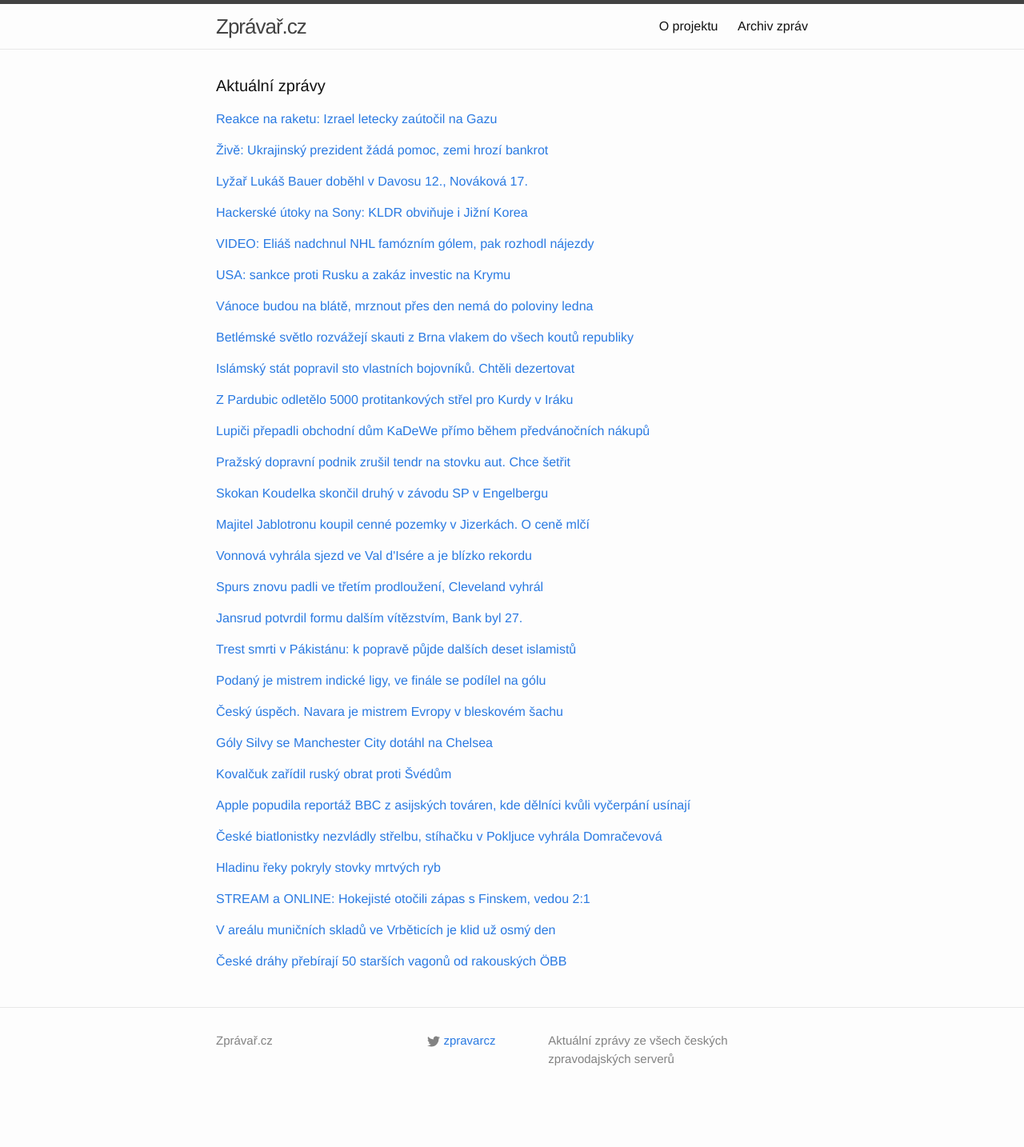
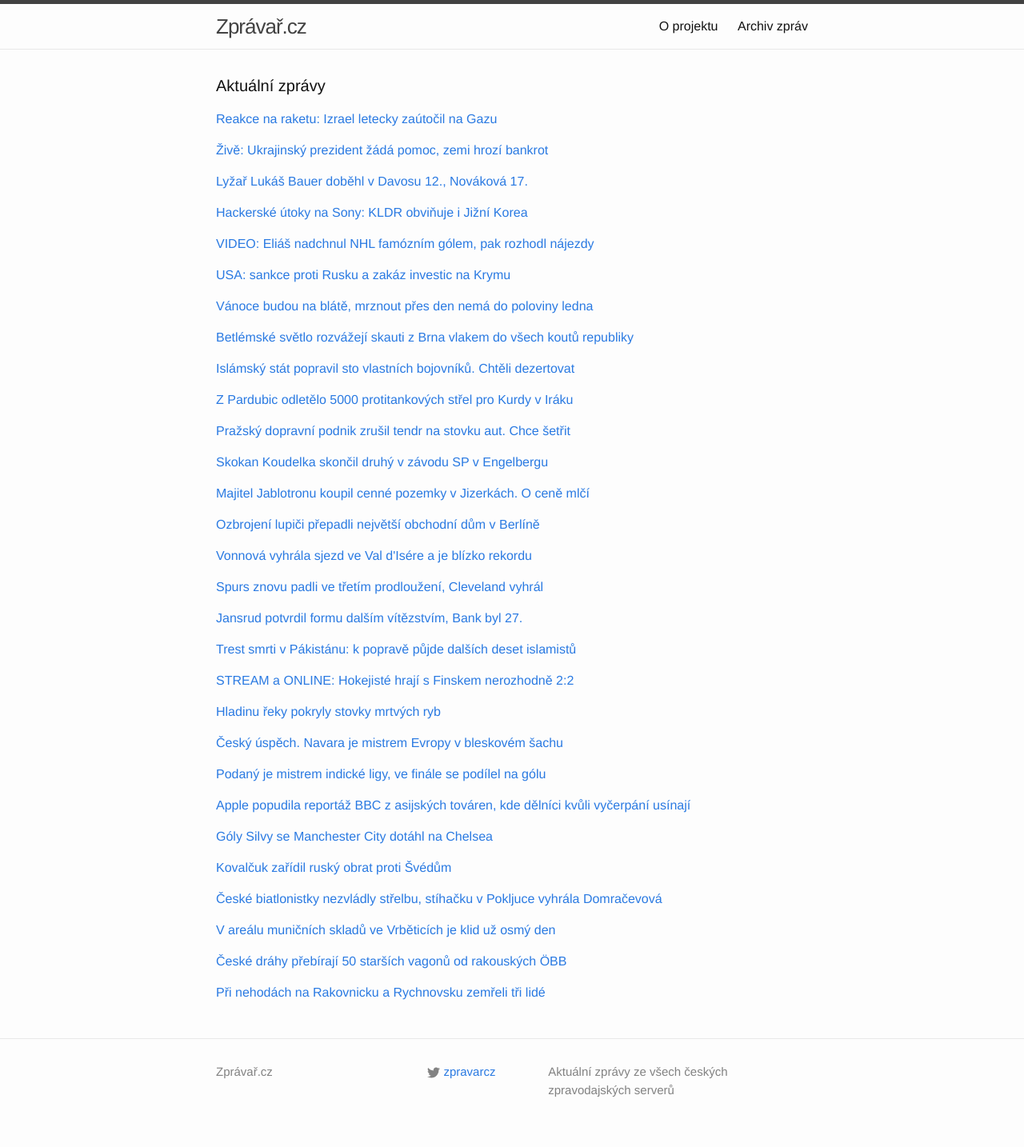
Before and after one commit to adliska/zpravar, a Jekyll site: the page built from index.html, in a window 1280 px wide. Shown: the whole page at 80% size. Built offline with Jekyll 4.4.1, drawn with Linux system fonts in a browser that asks for light colours; before the commit the page ends 1395 px from its top, so only the background shows below that; some of the changed lines change nothing that is shown.

Commit message:
zpravar news update

```diff
--- a/index.html
+++ b/index.html
@@ -125,18 +125,8 @@ layout: default
 <li><a href=http://echo24.cz/a/ibHTs>Munice pro bojující Kurdy. Z Pardubic dostanou 5000 protitankových střel - echo24.cz</a></li>
 <li><a href=http://www.ceskenoviny.cz/zpravy/zpravy/z-pardubic-odletelo-5000-protitankovych-strel-pro-kurdy-v-iraku/1161188>Z Pardubic odletělo 5000 protitankových střel pro Kurdy v Iráku - www.ceskenoviny.cz</a></li>
 </ul>
-</div><p><a href="javascript:;" onclick="toggle_visibility('zpravy10')">Lupiči přepadli obchodní dům KaDeWe přímo během předvánočních nákupů</a></p>
+</div><p><a href="javascript:;" onclick="toggle_visibility('zpravy10')">Pražský dopravní podnik zrušil tendr na stovku aut. Chce šetřit</a></p>
 <div id="zpravy10" style="display:none">
-<ul>
-<li><a href=http://www.rozhlas.cz/_zprava/lupici-prepadli-berlinsky-obchodni-dum-primo-behem-predvanocnich-nakupu--1435235>Lupiči přepadli obchodní dům KaDeWe přímo během předvánočních nákupů - www.rozhlas.cz</a></li>
-<li><a href=http://www.novinky.cz/zahranicni/evropa/356951-ozbrojeni-lupici-prepadli-nejvetsi-obchodni-dum-v-berline.html>Ozbrojení lupiči přepadli největší obchodní dům v Berlíně - www.novinky.cz</a></li>
-<li><a href=http://zahranicni.ihned.cz/evropa-slovensko/c1-63284970-ozbrojeni-lupici-prepadli-nejvetsi-obchodni-dum-v-berline-kadewe>Ozbrojení lupiči přepadli největší obchodní dům v Berlíně KaDeWe - zahranicni.ihned.cz</a></li>
-<li><a href=http://www.lidovky.cz/ozbrojeni-lupici-prepadli-nejvetsi-obchodni-dum-v-berline-pnc-/zpravy-svet.aspx?c=A141220_130450_firmy-trhy_sho>Uprostřed vánočních nákupů přepadli obchodní dům ozbrojení lupiči  - www.lidovky.cz</a></li>
-<li><a href=http://echo24.cz/a/wnYZC>Lupiči přepadli luxusní obchodní dům v Berlíně - echo24.cz</a></li>
-<li><a href=http://zpravy.aktualne.cz/zahranici/ozbrojeni-lupici-prepadli-obchodni-dum-kadewe-v-berline/r~298c93f4883f11e49f60002590604f2e/>Ozbrojení lupiči přepadli obchodní dům KaDeWe v Berlíně - zpravy.aktualne.cz</a></li>
-</ul>
-</div><p><a href="javascript:;" onclick="toggle_visibility('zpravy11')">Pražský dopravní podnik zrušil tendr na stovku aut. Chce šetřit</a></p>
-<div id="zpravy11" style="display:none">
 <ul>
 <li><a href=http://www.tyden.cz/rubriky/domaci/doprava/prazsky-dopravni-podnik-zrusil-tendr-na-stovku-aut-chce-setrit_327961.html>Pražský dopravní podnik zrušil tendr na stovku aut. Chce šetřit - www.tyden.cz</a></li>
 <li><a href=http://www.lidovky.cz/dopravni-podnik-vypsal-a-zrusil-tendr-za-42-milionu-vzdy-kvuli-uspore-12k-/zpravy-domov.aspx?c=A141220_133638_ln_domov_sho>Dopravní podnik vypsal a zrušil tendr za 42 milionů. Vždy kvůli úspoře  - www.lidovky.cz</a></li>
@@ -145,8 +135,8 @@ layout: default
 <li><a href=http://domaci.ihned.cz/c1-63284380-dopravni-podnik-zjistil-ze-nepotrebuje-104-novych-aut-zakazku-za-43-milionu-rusi>Dopravní podnik zjistil, že nepotřebuje 104 nových aut. Zakázku za 43 milionů ruší - domaci.ihned.cz</a></li>
 <li><a href=http://domaci.ihned.cz/c1-63284380-dopravni-podnik-nepotrebuje-104-novych-aut-zakazku-za-43-milionu-zrusil>Dopravní podnik nepotřebuje 104 nových aut. Zakázku za 43 milionů zrušil - domaci.ihned.cz</a></li>
 </ul>
-</div><p><a href="javascript:;" onclick="toggle_visibility('zpravy12')"> Skokan Koudelka skončil druhý v závodu SP v Engelbergu </a></p>
-<div id="zpravy12" style="display:none">
+</div><p><a href="javascript:;" onclick="toggle_visibility('zpravy11')"> Skokan Koudelka skončil druhý v závodu SP v Engelbergu </a></p>
+<div id="zpravy11" style="display:none">
 <ul>
 <li><a href=http://www.rozhlas.cz/_zprava/skokan-koudelka-skoncil-druhy-v-zavodu-sp-v-engelbergu--1435228> Skokan Koudelka skončil druhý v závodu SP v Engelbergu  - www.rozhlas.cz</a></li>
 <li><a href=http://sport.idnes.cz/roman-koudelka-zavod-sp-v-engelbergu-dvj-/lyzovani.aspx?c=A141220_153030_lyzovani_ald>Koudelka znovu útočí na stupně vítězů, v Engelbergu je po 1. kole třetí - sport.idnes.cz</a></li>
@@ -154,14 +144,23 @@ layout: default
 <li><a href=http://www.denik.cz/zimni_sporty/oslnivy-navrat-skokan-koudelka-je-zatim-v-engelbergu-treti-20141220.html>Oslnivý návrat? Skokan Koudelka je zatím v Engelbergu třetí - www.denik.cz</a></li>
 <li><a href=http://www.sportovninoviny.cz/zpravy/skokan-koudelka-je-v-engelbergu-po-prvnim-kole-treti/1161207>Skokan Koudelka je v Engelbergu po prvním kole třetí - www.sportovninoviny.cz</a></li>
 </ul>
-</div><p><a href="javascript:;" onclick="toggle_visibility('zpravy13')">Majitel Jablotronu koupil cenné pozemky v Jizerkách. O ceně mlčí </a></p>
-<div id="zpravy13" style="display:none">
+</div><p><a href="javascript:;" onclick="toggle_visibility('zpravy12')">Majitel Jablotronu koupil cenné pozemky v Jizerkách. O ceně mlčí </a></p>
+<div id="zpravy12" style="display:none">
 <ul>
 <li><a href=http://byznys.lidovky.cz/mfd-majitel-jablotronu-koupil-pozemky-v-jizerskych-horach-pa6-/firmy-trhy.aspx?c=A141220_093927_firmy-trhy_sho>Majitel Jablotronu koupil cenné pozemky v Jizerkách. O ceně mlčí  - byznys.lidovky.cz</a></li>
 <li><a href=http://www.denik.cz/ekonomika/majitel-jablotronu-koupil-pozemky-v-jizerskych-horach-20141220.html>Majitel Jablotronu koupil pozemky v Jizerských horách - www.denik.cz</a></li>
 <li><a href=http://zpravy.e15.cz/domaci/ekonomika/proti-developerum-majitel-jablotronu-koupil-pozemky-v-jizerskych-horach-1147702>Proti developerům: Majitel Jablotronu koupil pozemky v Jizerských horách - zpravy.e15.cz</a></li>
 <li><a href=http://zpravy.e15.cz/domaci/ekonomika/majitel-jablotronu-koupil-pozemky-v-jizerskych-horach-chce-je-chranit-pred-developery-1147702>Majitel Jablotronu koupil pozemky v Jizerských horách. Chce je chránit před developery - zpravy.e15.cz</a></li>
 <li><a href=http://www.financninoviny.cz/zpravodajstvi/zpravy/majitel-jablotronu-koupil-pozemky-v-jizerskych-horach/1161131>Majitel Jablotronu koupil pozemky v Jizerských horách - www.financninoviny.cz</a></li>
+</ul>
+</div><p><a href="javascript:;" onclick="toggle_visibility('zpravy13')">Ozbrojení lupiči přepadli největší obchodní dům v Berlíně</a></p>
+<div id="zpravy13" style="display:none">
+<ul>
+<li><a href=http://www.novinky.cz/zahranicni/evropa/356951-ozbrojeni-lupici-prepadli-nejvetsi-obchodni-dum-v-berline.html>Ozbrojení lupiči přepadli největší obchodní dům v Berlíně - www.novinky.cz</a></li>
+<li><a href=http://zahranicni.ihned.cz/evropa-slovensko/c1-63284970-ozbrojeni-lupici-prepadli-nejvetsi-obchodni-dum-v-berline-kadewe>Ozbrojení lupiči přepadli největší obchodní dům v Berlíně KaDeWe - zahranicni.ihned.cz</a></li>
+<li><a href=http://www.lidovky.cz/ozbrojeni-lupici-prepadli-nejvetsi-obchodni-dum-v-berline-pnc-/zpravy-svet.aspx?c=A141220_130450_firmy-trhy_sho>Uprostřed vánočních nákupů přepadli obchodní dům ozbrojení lupiči  - www.lidovky.cz</a></li>
+<li><a href=http://echo24.cz/a/wnYZC>Lupiči přepadli luxusní obchodní dům v Berlíně - echo24.cz</a></li>
+<li><a href=http://zpravy.aktualne.cz/zahranici/ozbrojeni-lupici-prepadli-obchodni-dum-kadewe-v-berline/r~298c93f4883f11e49f60002590604f2e/>Ozbrojení lupiči přepadli obchodní dům KaDeWe v Berlíně - zpravy.aktualne.cz</a></li>
 </ul>
 </div><p><a href="javascript:;" onclick="toggle_visibility('zpravy14')">Vonnová vyhrála sjezd ve Val d'Isére a je blízko rekordu</a></p>
 <div id="zpravy14" style="display:none">
@@ -195,33 +194,34 @@ layout: default
 <li><a href=http://echo24.cz/a/iMTEk>Odveta za masakr ve škole. Pákistán popraví dalších deset islamistů - echo24.cz</a></li>
 <li><a href=http://zpravy.aktualne.cz/zahranici/pakistan-chce-popravit-dalsich-deset-islamistu/r~64bb3cc2882711e4b6d20025900fea04/>Pákistán chce popravit dalších deset islamistů - zpravy.aktualne.cz</a></li>
 </ul>
-</div><p><a href="javascript:;" onclick="toggle_visibility('zpravy18')">Podaný je mistrem indické ligy, ve finále se podílel na gólu</a></p>
+</div><p><a href="javascript:;" onclick="toggle_visibility('zpravy18')">STREAM a ONLINE: Hokejisté hrají s Finskem nerozhodně 2:2</a></p>
 <div id="zpravy18" style="display:none">
 <ul>
-<li><a href=http://fotbal.idnes.cz/podany-je-mistrem-indicke-ligy-dev-/fot_zahranici.aspx?c=A141220_171102_fot_zahranici_elv>Podaný je mistrem indické ligy, ve finále se podílel na gólu - fotbal.idnes.cz</a></li>
-<li><a href=http://sport.aktualne.cz/fotbalista-podany-je-s-kalkatou-indickym-sampionem/r~63e767fc886411e49e4b0025900fea04/>Fotbalista Podaný je s Kalkatou indickým šampionem - sport.aktualne.cz</a></li>
-<li><a href=http://www.denik.cz/fotbal/uspech-v-exotice-podany-pomohl-k-triumfu-kalkaty-slavi-indicky-titul-20141220.html>Úspěch v exotice: Podaný pomohl k triumfu Kalkaty, slaví indický titul - www.denik.cz</a></li>
+<li><a href=http://www.rozhlas.cz/_zprava/stream-a-online-hokejiste-hraji-s-finskem-nerozhodne-22--1435217>STREAM a ONLINE: Hokejisté hrají s Finskem nerozhodně 2:2 - www.rozhlas.cz</a></li>
+<li><a href=http://www.rozhlas.cz/_zprava/stream-a-online-hokejiste-otocili-zapas-s-finskem-vedou-21--1435217>STREAM a ONLINE: Hokejisté otočili zápas s Finskem, vedou 2:1 - www.rozhlas.cz</a></li>
+<li><a href=http://www.rozhlas.cz/_zprava/stream-a-online-hokejiste-po-prvni-tretine-prohravaji-s-finskem-01--1435217>STREAM a ONLINE: Hokejisté hrají s Finskem nerozhodně 1:1 - www.rozhlas.cz</a></li>
+<li><a href=http://www.rozhlas.cz/_zprava/stream-a-online-hokejiste-bojuji-s-finy-o-prvni-vyhru-v-euro-hockey-tour--1435217>STREAM a ONLINE: Hokejisté bojují s Finy o první výhru v Euro Hockey Tour - www.rozhlas.cz</a></li>
 </ul>
-</div><p><a href="javascript:;" onclick="toggle_visibility('zpravy19')">Český úspěch. Navara je mistrem Evropy v bleskovém šachu</a></p>
+</div><p><a href="javascript:;" onclick="toggle_visibility('zpravy19')">Hladinu řeky pokryly stovky mrtvých ryb</a></p>
 <div id="zpravy19" style="display:none">
+<ul>
+<li><a href=http://www.novinky.cz/koktejl/356925-hladinu-reky-pokryly-stovky-mrtvych-ryb.html>Hladinu řeky pokryly stovky mrtvých ryb - www.novinky.cz</a></li>
+<li><a href=http://www.novinky.cz/koktejl/356925-stovky-mrtvych-ryb-na-hladine-rio-grande.html>Stovky mrtvých ryb na hladině Rio Grande - www.novinky.cz</a></li>
+<li><a href=http://www.novinky.cz/koktejl/356925-stovky-mrtvych-ryb-pokryly-hladinu-rio-grande.html>Stovky mrtvých ryb pokryly hladinu Rio Grande - www.novinky.cz</a></li>
+</ul>
+</div><p><a href="javascript:;" onclick="toggle_visibility('zpravy20')">Český úspěch. Navara je mistrem Evropy v bleskovém šachu</a></p>
+<div id="zpravy20" style="display:none">
 <ul>
 <li><a href=http://www.denik.cz/ostatni_sport/cesky-uspech-navara-je-mistrem-evropy-v-bleskovem-sachu-20141220.html>Český úspěch. Navara je mistrem Evropy v bleskovém šachu - www.denik.cz</a></li>
 <li><a href=http://sport.aktualne.cz/david-navara-je-mistrem-evropy-v-bleskovem-sachu/r~8646fac0883111e4833a0025900fea04/>David Navara je mistrem Evropy v bleskovém šachu - sport.aktualne.cz</a></li>
 <li><a href=http://www.sportovninoviny.cz/zpravy/navara-je-mistrem-evropy-v-bleskovem-sachu/1161157>Navara je mistrem Evropy v bleskovém šachu - www.sportovninoviny.cz</a></li>
 </ul>
-</div><p><a href="javascript:;" onclick="toggle_visibility('zpravy20')">Góly Silvy se Manchester City dotáhl na Chelsea</a></p>
-<div id="zpravy20" style="display:none">
-<ul>
-<li><a href=http://sport.aktualne.cz/goly-silvy-se-manchester-city-dotahl-na-chelsea/r~8c71b7da885b11e4a10c0025900fea04/>Góly Silvy se Manchester City dotáhl na Chelsea - sport.aktualne.cz</a></li>
-<li><a href=http://www.denik.cz/fotbal/manchester-city-se-zasluhou-davida-silvy-dotahl-na-prvni-chelsea-20141220.html>Manchester City se zásluhou Davida Silvy dotáhl na první Chelsea - www.denik.cz</a></li>
-<li><a href=http://fotbal.idnes.cz/manchester-city-vyhral-v-17-kole-nad-crystal-palace-fv4-/fot_zahranici.aspx?c=A141220_153524_fot_zahranici_elv>City prodloužilo sérii výher a bodově se dotáhlo na Chelsea - fotbal.idnes.cz</a></li>
-</ul>
-</div><p><a href="javascript:;" onclick="toggle_visibility('zpravy21')">Kovalčuk zařídil ruský obrat proti Švédům</a></p>
+</div><p><a href="javascript:;" onclick="toggle_visibility('zpravy21')">Podaný je mistrem indické ligy, ve finále se podílel na gólu</a></p>
 <div id="zpravy21" style="display:none">
 <ul>
-<li><a href=http://sport.aktualne.cz/kovalcuk-zaridil-rusky-obrat-proti-svedum/r~d4b48ff8885211e4b98c002590604f2e/>Kovalčuk zařídil ruský obrat proti Švédům - sport.aktualne.cz</a></li>
-<li><a href=http://hokej.idnes.cz/channel-one-cup-rusko-vs-svedsko-do2-/reprezentace.aspx?c=A141220_143625_reprezentace_ald>Švédové pálili šance, v Channel One Cupu je potrestal Kovalčuk - hokej.idnes.cz</a></li>
-<li><a href=http://www.denik.cz/hokej/kovalcuk-radil-hokejiste-ruska-na-turnaji-v-soci-zdolali-svedy-20141220.html>Kovalčuk řádil, hokejisté Ruska na turnaji v Soči zdolali Švédy - www.denik.cz</a></li>
+<li><a href=http://fotbal.idnes.cz/podany-je-mistrem-indicke-ligy-dev-/fot_zahranici.aspx?c=A141220_171102_fot_zahranici_elv>Podaný je mistrem indické ligy, ve finále se podílel na gólu - fotbal.idnes.cz</a></li>
+<li><a href=http://sport.aktualne.cz/fotbalista-podany-je-s-kalkatou-indickym-sampionem/r~63e767fc886411e49e4b0025900fea04/>Fotbalista Podaný je s Kalkatou indickým šampionem - sport.aktualne.cz</a></li>
+<li><a href=http://www.denik.cz/fotbal/uspech-v-exotice-podany-pomohl-k-triumfu-kalkaty-slavi-indicky-titul-20141220.html>Úspěch v exotice: Podaný pomohl k triumfu Kalkaty, slaví indický titul - www.denik.cz</a></li>
 </ul>
 </div><p><a href="javascript:;" onclick="toggle_visibility('zpravy22')">Apple popudila reportáž BBC z asijských továren, kde dělníci kvůli vyčerpání usínají</a></p>
 <div id="zpravy22" style="display:none">
@@ -230,26 +230,26 @@ layout: default
 <li><a href=http://www.ceskatelevize.cz/ct24/svet/296021-bbc-v-tovarne-applu-vycerpani-delnici-usinaji-behem-smeny/>BBC v továrně Applu: Vyčerpaní dělníci usínají během směny - www.ceskatelevize.cz</a></li>
 <li><a href=http://echo24.cz/a/w7qfx>Važte si svého iPhonu. Je za ním hodně práce. Otrocké - echo24.cz</a></li>
 </ul>
-</div><p><a href="javascript:;" onclick="toggle_visibility('zpravy23')">České biatlonistky nezvládly střelbu, stíhačku v Pokljuce vyhrála Domračevová</a></p>
+</div><p><a href="javascript:;" onclick="toggle_visibility('zpravy23')">Góly Silvy se Manchester City dotáhl na Chelsea</a></p>
 <div id="zpravy23" style="display:none">
+<ul>
+<li><a href=http://sport.aktualne.cz/goly-silvy-se-manchester-city-dotahl-na-chelsea/r~8c71b7da885b11e4a10c0025900fea04/>Góly Silvy se Manchester City dotáhl na Chelsea - sport.aktualne.cz</a></li>
+<li><a href=http://www.denik.cz/fotbal/manchester-city-se-zasluhou-davida-silvy-dotahl-na-prvni-chelsea-20141220.html>Manchester City se zásluhou Davida Silvy dotáhl na první Chelsea - www.denik.cz</a></li>
+<li><a href=http://fotbal.idnes.cz/manchester-city-vyhral-v-17-kole-nad-crystal-palace-fv4-/fot_zahranici.aspx?c=A141220_153524_fot_zahranici_elv>City prodloužilo sérii výher a bodově se dotáhlo na Chelsea - fotbal.idnes.cz</a></li>
+</ul>
+</div><p><a href="javascript:;" onclick="toggle_visibility('zpravy24')">Kovalčuk zařídil ruský obrat proti Švédům</a></p>
+<div id="zpravy24" style="display:none">
+<ul>
+<li><a href=http://sport.aktualne.cz/kovalcuk-zaridil-rusky-obrat-proti-svedum/r~d4b48ff8885211e4b98c002590604f2e/>Kovalčuk zařídil ruský obrat proti Švédům - sport.aktualne.cz</a></li>
+<li><a href=http://hokej.idnes.cz/channel-one-cup-rusko-vs-svedsko-do2-/reprezentace.aspx?c=A141220_143625_reprezentace_ald>Švédové pálili šance, v Channel One Cupu je potrestal Kovalčuk - hokej.idnes.cz</a></li>
+<li><a href=http://www.denik.cz/hokej/kovalcuk-radil-hokejiste-ruska-na-turnaji-v-soci-zdolali-svedy-20141220.html>Kovalčuk řádil, hokejisté Ruska na turnaji v Soči zdolali Švédy - www.denik.cz</a></li>
+</ul>
+</div><p><a href="javascript:;" onclick="toggle_visibility('zpravy25')">České biatlonistky nezvládly střelbu, stíhačku v Pokljuce vyhrála Domračevová</a></p>
+<div id="zpravy25" style="display:none">
 <ul>
 <li><a href=http://www.rozhlas.cz/_zprava/ceske-biatlonistky-nezvladly-strelbu-stihacku-v-pokljuce-vyhrala-domracevova--1435166>České biatlonistky nezvládly střelbu, stíhačku v Pokljuce vyhrála Domračevová - www.rozhlas.cz</a></li>
 <li><a href=http://sport.idnes.cz/sp-pokljuka-stihaci-zavod-091-/biatlon.aspx?c=A141220_115151_biatlon_tm2>Úvodní ležka zničila naděje Soukalové. Sestoupila ve stíhačce na 20. místo - sport.idnes.cz</a></li>
 <li><a href=http://www.sportovninoviny.cz/zpravy/biatlonistka-soukalova-dojela-ve-stihacce-sp-dvacata/1161173>Biatlonistka Soukalová dojela ve stíhačce SP dvacátá - www.sportovninoviny.cz</a></li>
-</ul>
-</div><p><a href="javascript:;" onclick="toggle_visibility('zpravy24')">Hladinu řeky pokryly stovky mrtvých ryb</a></p>
-<div id="zpravy24" style="display:none">
-<ul>
-<li><a href=http://www.novinky.cz/koktejl/356925-hladinu-reky-pokryly-stovky-mrtvych-ryb.html>Hladinu řeky pokryly stovky mrtvých ryb - www.novinky.cz</a></li>
-<li><a href=http://www.novinky.cz/koktejl/356925-stovky-mrtvych-ryb-na-hladine-rio-grande.html>Stovky mrtvých ryb na hladině Rio Grande - www.novinky.cz</a></li>
-<li><a href=http://www.novinky.cz/koktejl/356925-stovky-mrtvych-ryb-pokryly-hladinu-rio-grande.html>Stovky mrtvých ryb pokryly hladinu Rio Grande - www.novinky.cz</a></li>
-</ul>
-</div><p><a href="javascript:;" onclick="toggle_visibility('zpravy25')">STREAM a ONLINE: Hokejisté otočili zápas s Finskem, vedou 2:1</a></p>
-<div id="zpravy25" style="display:none">
-<ul>
-<li><a href=http://www.rozhlas.cz/_zprava/stream-a-online-hokejiste-otocili-zapas-s-finskem-vedou-21--1435217>STREAM a ONLINE: Hokejisté otočili zápas s Finskem, vedou 2:1 - www.rozhlas.cz</a></li>
-<li><a href=http://www.rozhlas.cz/_zprava/stream-a-online-hokejiste-po-prvni-tretine-prohravaji-s-finskem-01--1435217>STREAM a ONLINE: Hokejisté hrají s Finskem nerozhodně 1:1 - www.rozhlas.cz</a></li>
-<li><a href=http://www.rozhlas.cz/_zprava/stream-a-online-hokejiste-bojuji-s-finy-o-prvni-vyhru-v-euro-hockey-tour--1435217>STREAM a ONLINE: Hokejisté bojují s Finy o první výhru v Euro Hockey Tour - www.rozhlas.cz</a></li>
 </ul>
 </div><p><a href="javascript:;" onclick="toggle_visibility('zpravy26')">V areálu muničních skladů ve Vrběticích je klid už osmý den</a></p>
 <div id="zpravy26" style="display:none">
@@ -265,4 +265,11 @@ layout: default
 <li><a href=http://www.financninoviny.cz/zpravodajstvi/zpravy/ceske-drahy-prebiraji-50-starsich-vagonu-od-rakouskych-obb/1161215>České dráhy přebírají 50 starších vagonů od rakouských ÖBB - www.financninoviny.cz</a></li>
 <li><a href=http://ekonomika.idnes.cz/drahy-koupily-v-rakousku-50-dalsich-ojetych-vozu-ftq-/eko-doprava.aspx?c=A141220_104541_eko-doprava_suj>Dráhy vyfoukly RegioJetu vagóny, v Rakousku koupily padesát dalších - ekonomika.idnes.cz</a></li>
 </ul>
+</div><p><a href="javascript:;" onclick="toggle_visibility('zpravy28')">Při nehodách na Rakovnicku a Rychnovsku zemřeli tři lidé</a></p>
+<div id="zpravy28" style="display:none">
+<ul>
+<li><a href=http://www.novinky.cz/krimi/356953-pri-nehodach-na-rakovnicku-a-rychnovsku-zemreli-tri-lide.html>Při nehodách na Rakovnicku a Rychnovsku zemřeli tři lidé - www.novinky.cz</a></li>
+<li><a href=http://www.novinky.cz/krimi/356953-nehody-na-rakovnicku-a-rychnovsku-si-vyzadaly-tri-mrtve.html>Nehody na Rakovnicku a Rychnovsku si vyžádaly tři mrtvé - www.novinky.cz</a></li>
+<li><a href=http://www.ceskenoviny.cz/zpravy/zpravy/pri-srazce-dvou-aut-u-vamberka-zemreli-dva-lide-dalsi-se-zranili/1161240>Při srážce dvou aut u Vamberka zemřeli dva lidé, další se zranili - www.ceskenoviny.cz</a></li>
+</ul>
 </div></div>
```
